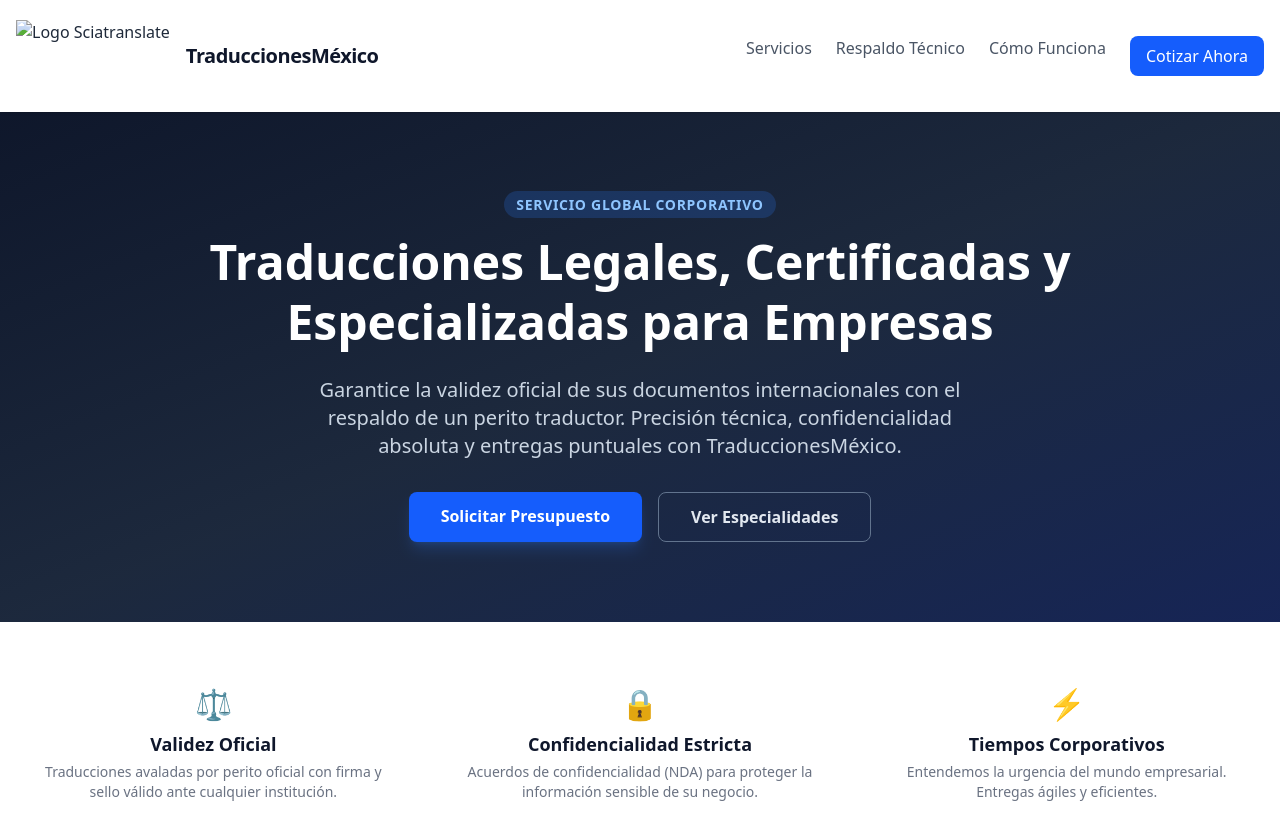
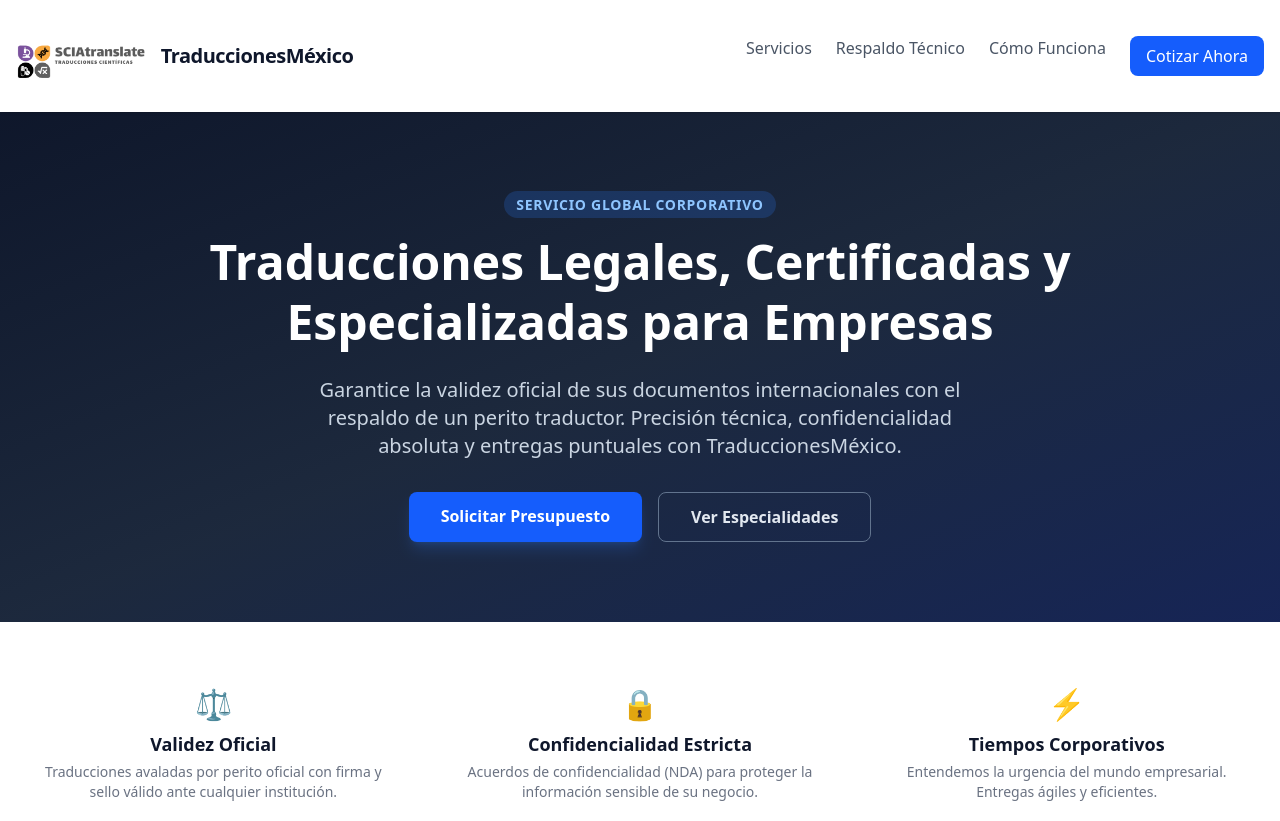
Before and after one commit to fidelcasillas897/traducciones-certificadas2, a plain HTML site: page index.html in a window 1280 px wide. Shown: the top 821 px of the page. Drawn offline with nearby package versions, Linux system fonts and the light colour scheme.

Commit message:
Update logo image source in index.html

```diff
--- a/index.html
+++ b/index.html
@@ -14,7 +14,7 @@
         <div class="max-w-7xl mx-auto px-4 py-4 flex justify-between items-center">
             <!-- Logotipo corregido con mayor tamaño (h-20) -->
             <div class="flex items-center gap-4">
-                <img src="logo sciatranlate 2.1.jpg" alt="Logo Sciatranslate" class="h-20 w-auto object-contain py-1">
+                <img src="logo.png" alt="Logo Sciatranslate" class="h-20 w-auto object-contain py-1">
                 <span class="hidden sm:block text-xl font-bold text-slate-900 tracking-tight">TraduccionesMéxico</span>
             </div>
             <nav class="hidden md:flex space-x-6 font-medium text-gray-600">
```
